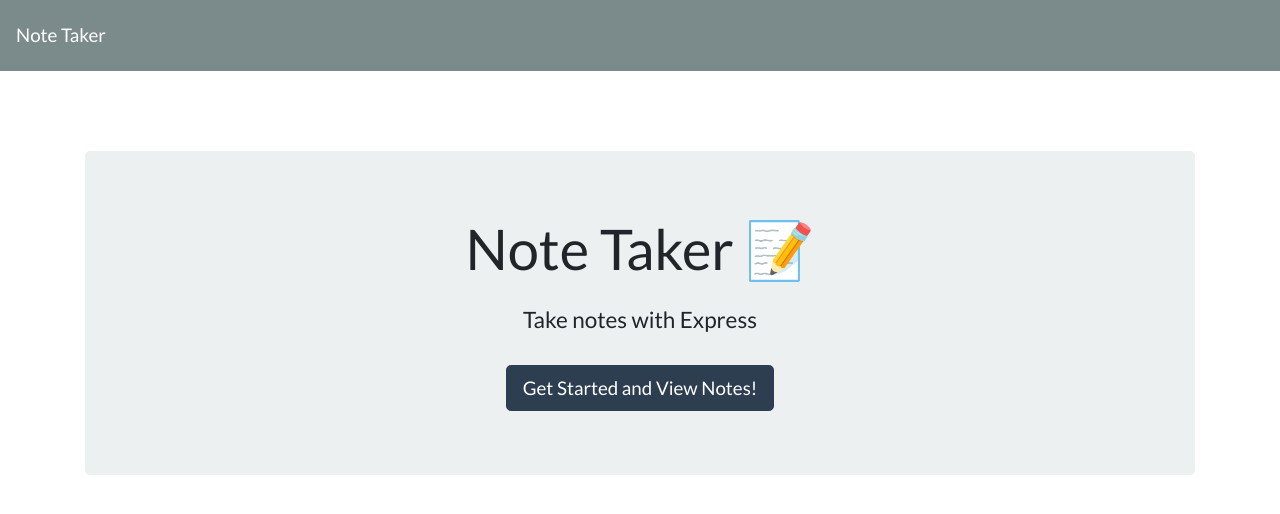
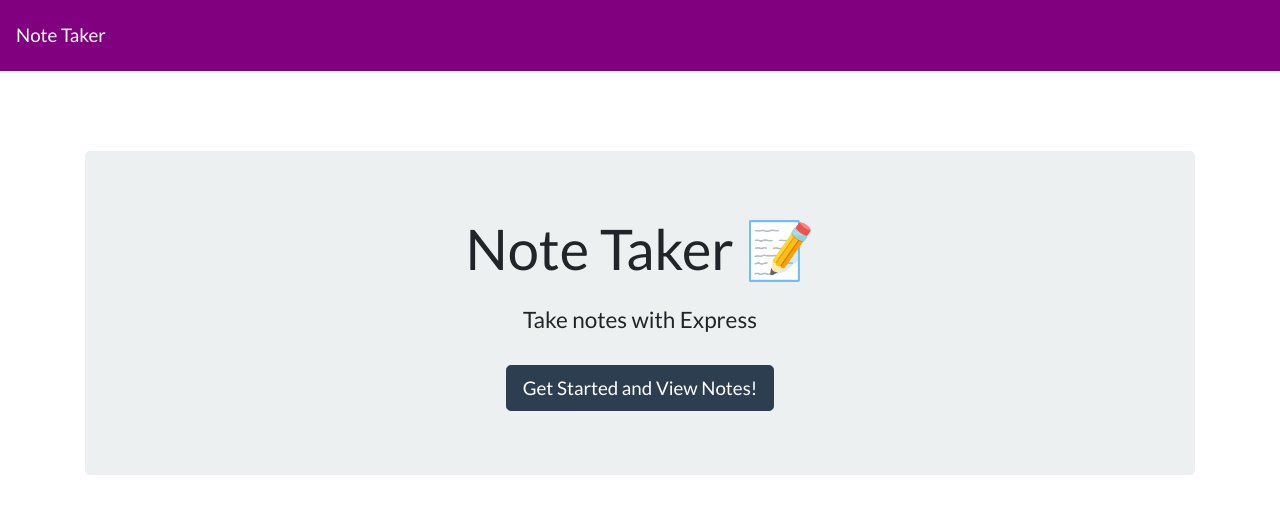
Before and after one commit to MrDawit/Note-Taker, a website: page public/index.html in a window 1280 px wide. Drawn offline with nearby package versions, Linux system fonts and the light colour scheme; no server answers.

Commit message:
changed navbar color

```diff
--- a/public/index.html
+++ b/public/index.html
@@ -10,7 +10,7 @@
 </head>
 
 <body>
-  <nav class="navbar navbar-dark bg-dark">
+  <nav class="navbar navbar-dark" style="background-color: purple;">
     <a class="navbar-brand" href="/">Note Taker
     </a>
   </nav>
```
Also changed, not shown: public/notes.html (+1 -1 lines).
